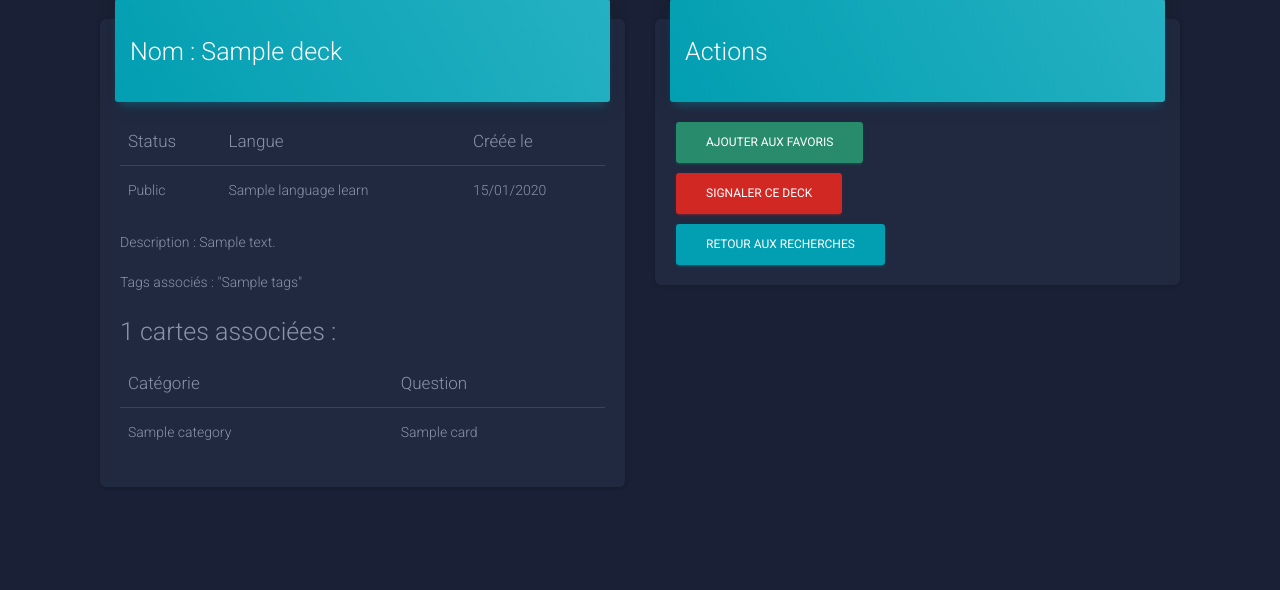
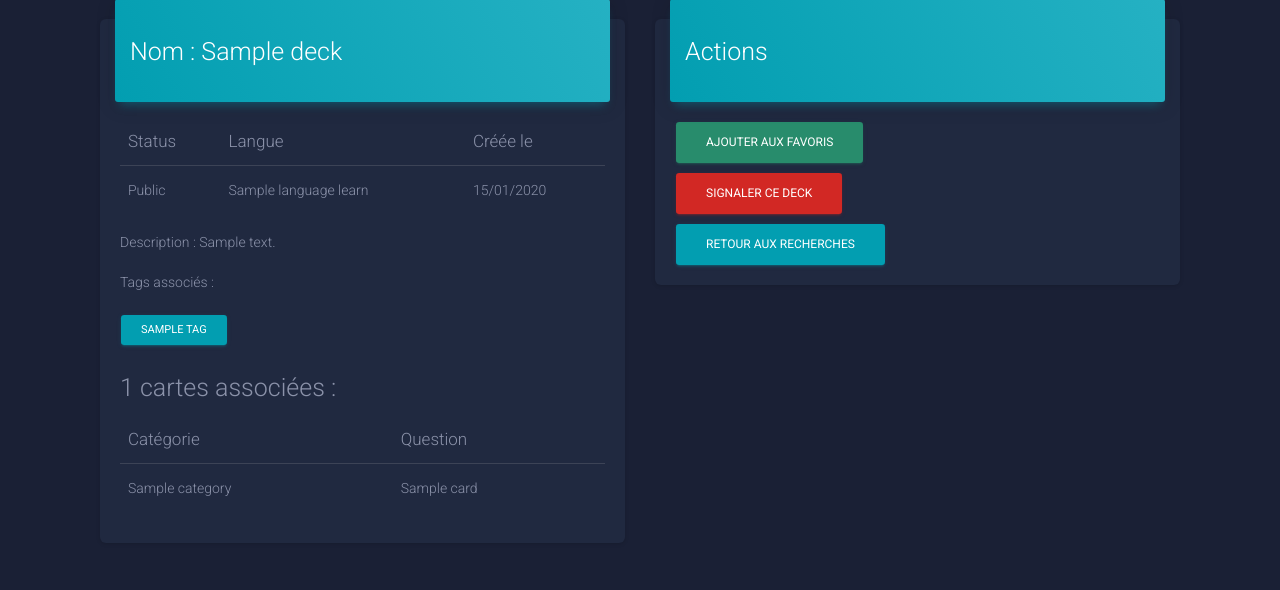
Before and after one commit to Tofu-Sauvage/flashcard_project, a Symfony app: template templates/pages/user/rechercheDeck.html.twig in a window 1280 px wide. Shown: the part 117-707 px from the top of the page. Run offline with Twig, Linux system fonts and the light colour scheme; the template is opened without the code that fills it: most values are stand-ins (such as "Sample title", 1, 10 or a date in 2020); some libraries are stand-ins or nearby versions.

Commit message:
tags affichés sur rech deck

```diff
--- a/templates/pages/user/rechercheDeck.html.twig
+++ b/templates/pages/user/rechercheDeck.html.twig
@@ -47,7 +47,12 @@
               </div>
             </div>
             <p class="card-text">Description : {{ deck.description }}</p>
-            <p class="card-text">Tags associés : {{ deck.tags|json_encode() }}</p>
+            <p class="card-text">Tags associés : </p>
+            <p>
+             {% for tag in deck.tags %}
+              <button class="btn btn-info btn-sm">{{ tag }}</button>
+             {% endfor %}
+            </p>
 
             <p class="h3">
               {% set count = 0 %} {% for card in deck.cards %} {% set count =
```
Also changed, not shown: src/Controller/DecksController.php (+11 -0 lines).
